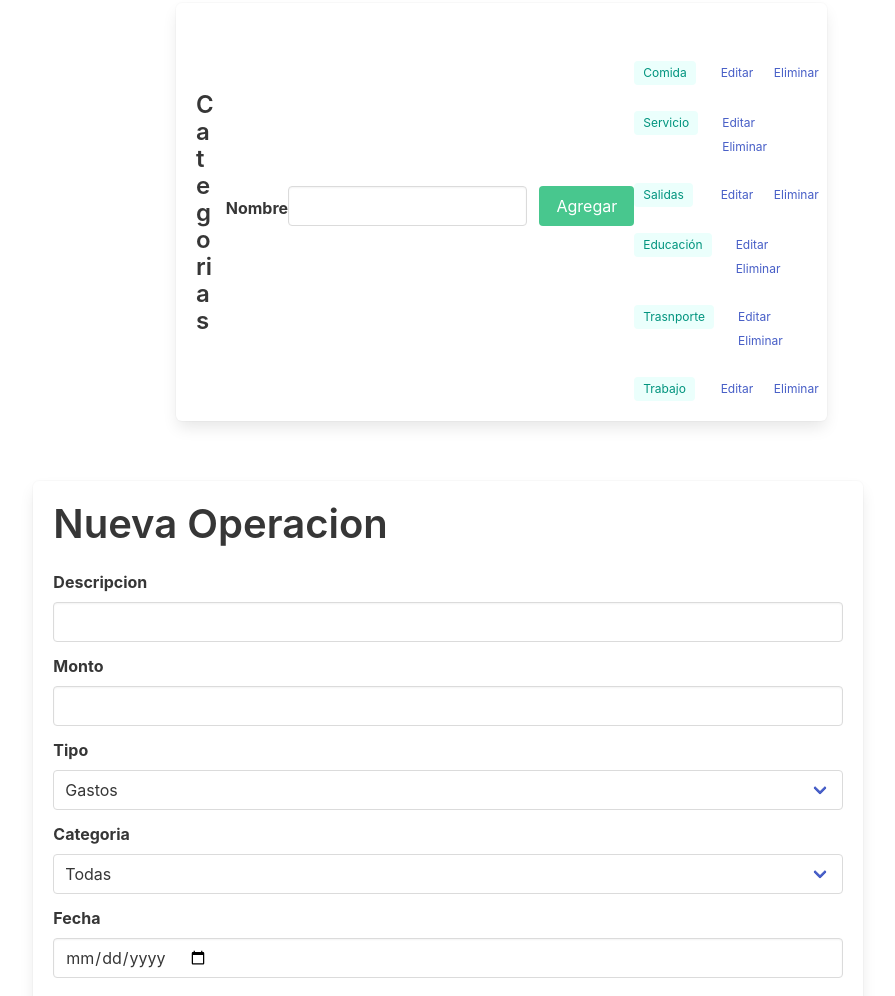
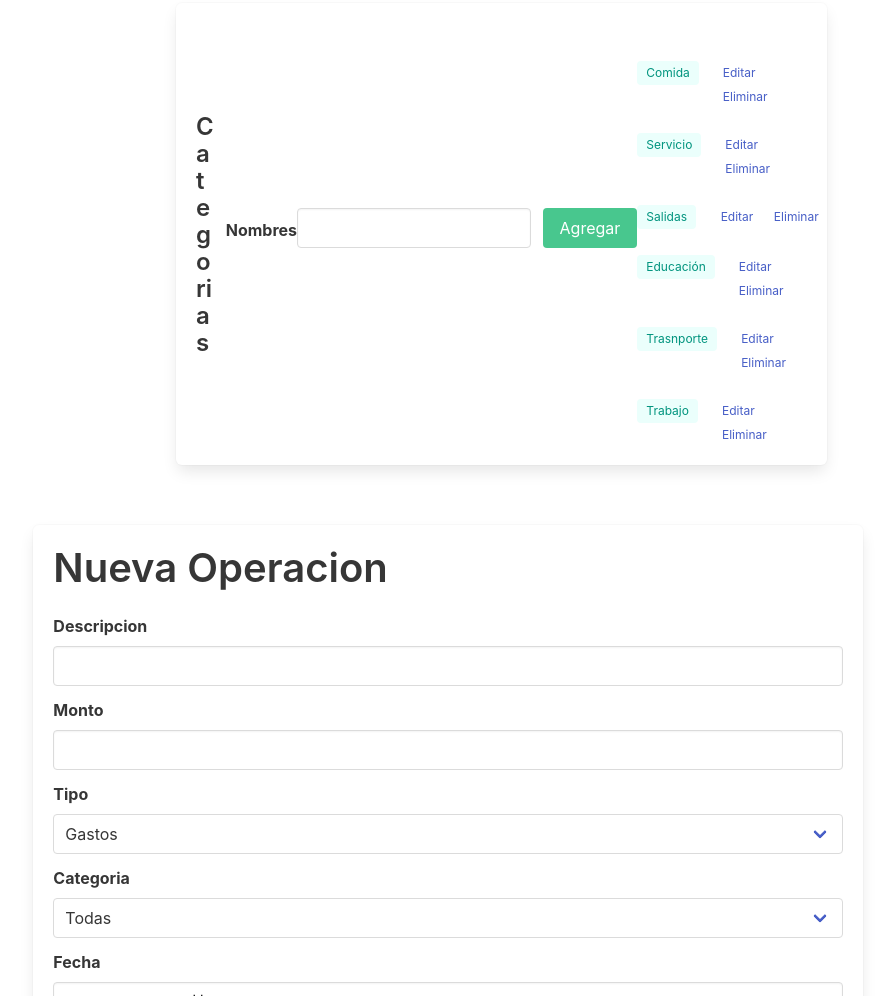
Before and after one commit to mirandatatiana/Wallet, a plain HTML site: page ada.html in a window 1280 px wide. Shown: the part 3160-4156 px from the top of the page, without its empty margins (192-1087 px from the left). Drawn offline with nearby package versions, Linux system fonts and the light colour scheme.

Commit message:
js se ve en html

```diff
--- a/ada.html
+++ b/ada.html
@@ -433,7 +433,7 @@
                     </h4>
                 </div>
 
-                <label class="label">Nombre</label>
+                <label class="label">Nombres</label>
                 <div class="field is-grouped">
 
                         <p class="control is-expanded">
```
